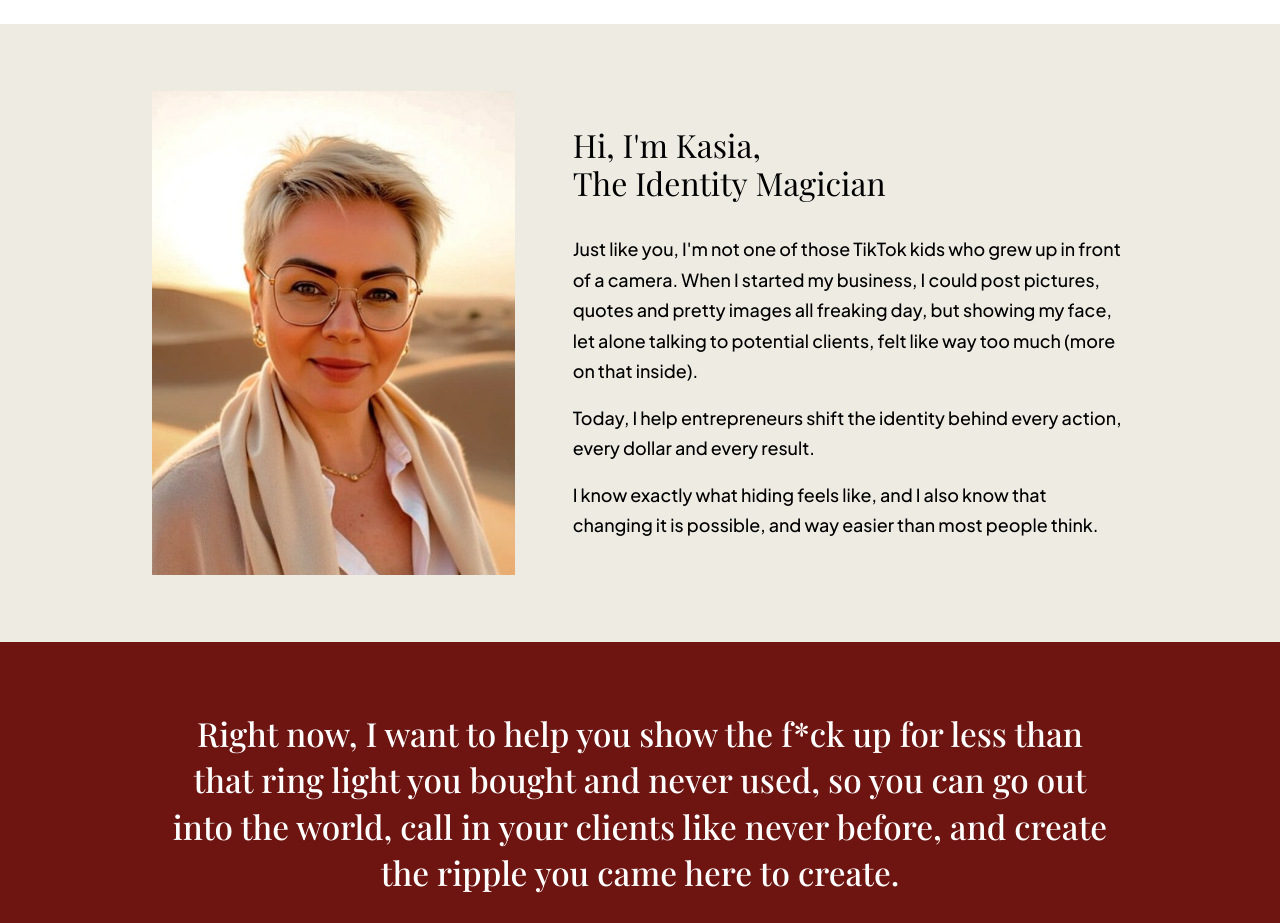
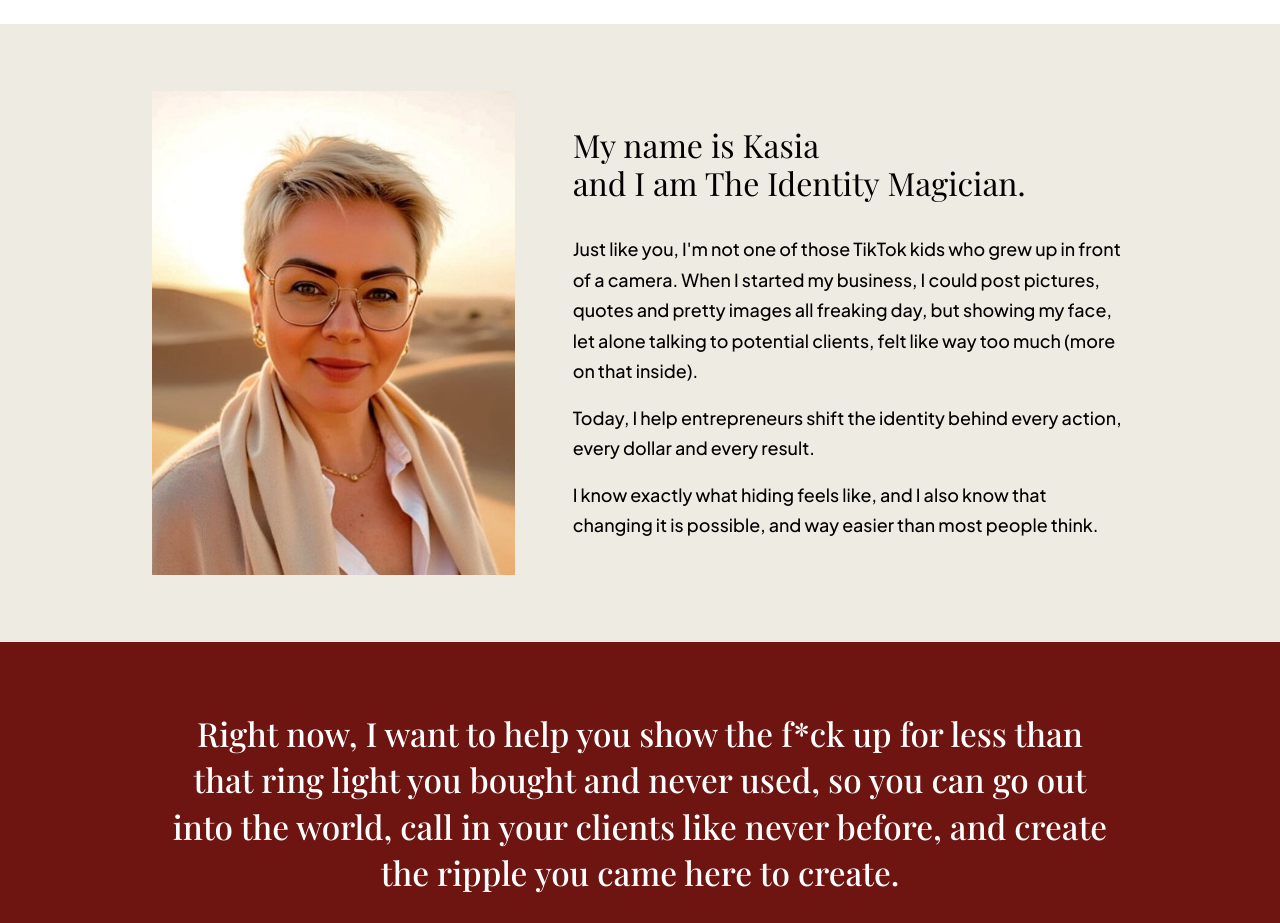
Before and after one commit to theidentitymagician/visibility-switch, a plain HTML site: page preview/index.html in a window 1280 px wide. Shown: the part 7420-8343 px from the top of the page. Drawn offline with nearby package versions, Linux system fonts and the light colour scheme; a web font is replaced by a local one.

Commit message:
About heading wording
Co-Authored-By: Claude Opus 5.5 <noreply@anthropic.com>
Claude-Session: https://claude.ai/code/session_01SBBnRPqnC9T2b7VVGEyvvm

```diff
--- a/preview/index.html
+++ b/preview/index.html
@@ -415,7 +415,7 @@ u{text-decoration-thickness:1px;text-underline-offset:.18em}
   <div class="about">
     <img src="../img/vs-kasia.jpg" alt="Kasia Rutkowiak, The Identity Magician">
     <div>
-      <h2 class="about-head">Hi, I'm Kasia,<br>The&nbsp;Identity&nbsp;Magician</h2>
+      <h2 class="about-head">My name is Kasia<br>and I am The&nbsp;Identity&nbsp;Magician.</h2>
       <p>Just like you, I'm not one of those TikTok kids who grew up in front of a camera. When I started my business, I could post pictures, quotes and pretty images all freaking day, but showing my face, let alone talking to potential clients, felt like way too much (more on that inside).</p>
       <p>Today, I help entrepreneurs shift the identity behind every action, every dollar and every result.</p>
       <p>I know exactly what hiding feels like, and I also know that changing it is possible, and way easier than most people think.</p>
```
